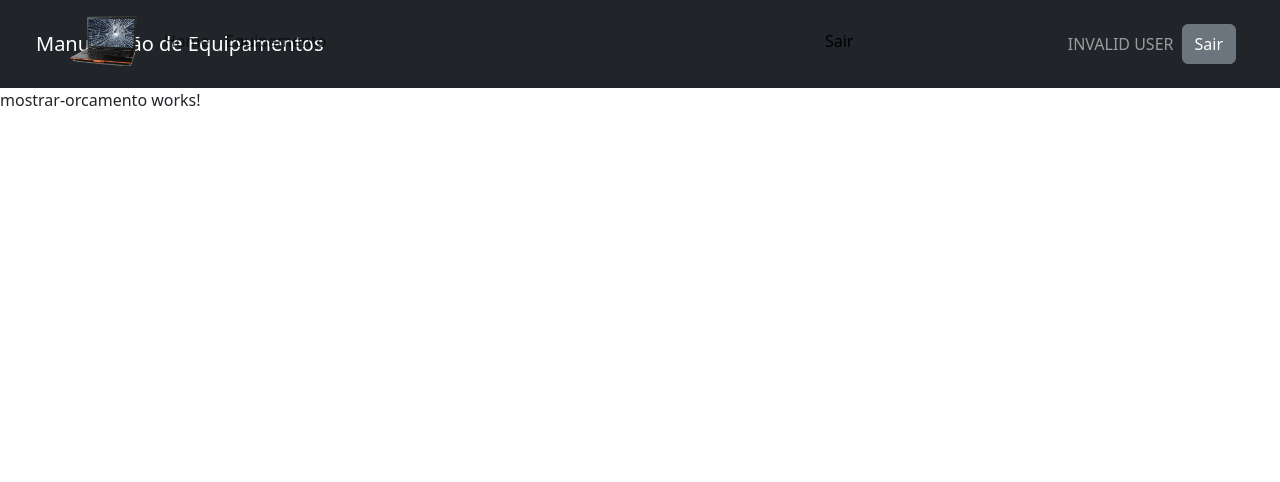
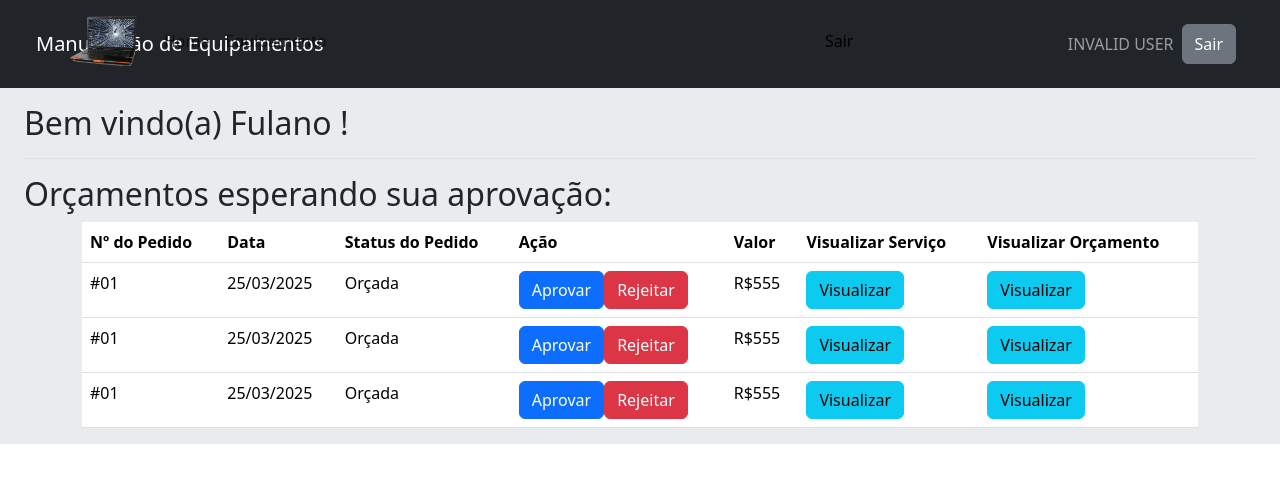
Before and after one commit to mateusguimaraesmallmann/manutencao-equipamentos, an Angular app in the folder frontend/: page /mostrar-orcamento in a window 1280 px wide. Shown: the top 482 px of the page. Built offline with nearby package versions, Linux system fonts and the light colour scheme.

Commit message:
feat: impletematacao da tela mostrar orcamento
ainda nao possui funcões implementadas, apenas a tela

```diff
--- a/frontend/src/app/paginas/cliente/mostrar-orcamento/mostrar-orcamento.component.html
+++ b/frontend/src/app/paginas/cliente/mostrar-orcamento/mostrar-orcamento.component.html
@@ -1,2 +1,71 @@
 <app-navbar-cliente></app-navbar-cliente>
-<p>mostrar-orcamento works!</p>
+<div class="container-fluid bg-body-secondary">
+    <div class="row">
+        <main class="col-md-12 col-lg-12 px-md-4">
+            <div
+                class="d-flex justify-content-between flex-wrap flex-md-nowrap align-items-center pt-3 pb-2 mb-3 border-bottom">
+                <h1 class="h2">Bem vindo(a) Fulano !</h1>
+                <div class="btn-toolbar mb-2 mb-md-0">
+                </div>
+            </div>
+
+            <section class="pedidos">
+                <h2 class="pedidos__titulo"> Orçamentos esperando sua aprovação:</h2>
+                <div class="container">
+                    <div class="row">
+                        <div class="pedidos__tabela">
+                            <table class="table caption-top ">
+                                <thead>
+                                    <tr>
+                                        <th scope="co">Nº do Pedido</th>
+                                        <th scope="col">Data</th>
+                                        <th scope="col">Status do Pedido</th>
+                                        <th scope="col">Ação</th>
+                                        <th scope="col">Valor</th>
+                                        <th scope="col">Visualizar Serviço</th>
+                                        <th scope="col">Visualizar Orçamento</th>
+                                    </tr>
+                                </thead>
+                                <tbody>
+                                    <ng-container>
+                                        <tr>
+                                            <td>#01</td>
+                                            <td>25/03/2025</td>
+                                            <td>Orçada</td>
+                                            <td><button type="button" class="btn btn-primary"(click)="aprovarOrcamento()">Aprovar</button><button type="button" class="btn btn-danger" (click)="rejeitarOrcamento()">Rejeitar</button></td>
+                                            <td>R$555 </td>
+                                            <td><button type="button" class="btn btn-info" (click)="visualizarPedido('4')">Visualizar</button></td>
+                                            <td><button type="button" class="btn btn-info" (click)="visualizarOrcamento('4')">Visualizar</button></td>
+                                        </tr>
+                                        <tr>
+                                            <td>#01</td>
+                                            <td>25/03/2025</td>
+                                            <td>Orçada</td>
+                                            <td><button type="button" class="btn btn-primary"(click)="aprovarOrcamento()">Aprovar</button><button type="button" class="btn btn-danger" (click)="rejeitarOrcamento()">Rejeitar</button></td>
+                                            <td>R$555 </td>
+                                            <td><button type="button" class="btn btn-info" (click)="visualizarPedido('4')">Visualizar</button></td>
+                                            <td><button type="button" class="btn btn-info" (click)="visualizarOrcamento('4')">Visualizar</button></td>
+                                        </tr>
+                                        <tr>
+                                            <td>#01</td>
+                                            <td>25/03/2025</td>
+                                            <td>Orçada</td>
+                                            <td><button type="button" class="btn btn-primary"(click)="aprovarOrcamento()">Aprovar</button><button type="button" class="btn btn-danger" (click)="rejeitarOrcamento()">Rejeitar</button></td>
+                                            <td>R$555 </td>
+                                            <td><button type="button" class="btn btn-info" (click)="visualizarPedido('4')">Visualizar</button></td>
+                                            <td><button type="button" class="btn btn-info" (click)="visualizarOrcamento('4')">Visualizar</button></td>
+                                        </tr>
+
+
+
+                                    </ng-container>
+                                </tbody>
+                            </table>
+
+                        </div>
+                    </div>
+                </div>
+            </section>
+        </main>
+    </div>
+</div>
--- a/frontend/src/app/paginas/cliente/mostrar-orcamento/mostrar-orcamento.component.ts
+++ b/frontend/src/app/paginas/cliente/mostrar-orcamento/mostrar-orcamento.component.ts
@@ -9,5 +9,27 @@ import { NavbarClienteComponent } from "../../../components/navbar-cliente/navba
   styleUrl: './mostrar-orcamento.component.css'
 })
 export class MostrarOrcamentoComponent {
+  visualizarPedido(arg0: string) {
+    throw new Error('Method not implemented.');
+  }
+
+
+  rejeitarOrcamento() {
+    //só testar pra criar um objeto de solicitacao e salvar no BD
+
+  }
+
+
+
+
+
+
+  visualizarOrcamento(arg0: string) {
+    throw new Error('Method not implemented.');
+  }
+  aprovarOrcamento() {
+    throw new Error('Method not implemented.');
+  }
+
 
 }
```
